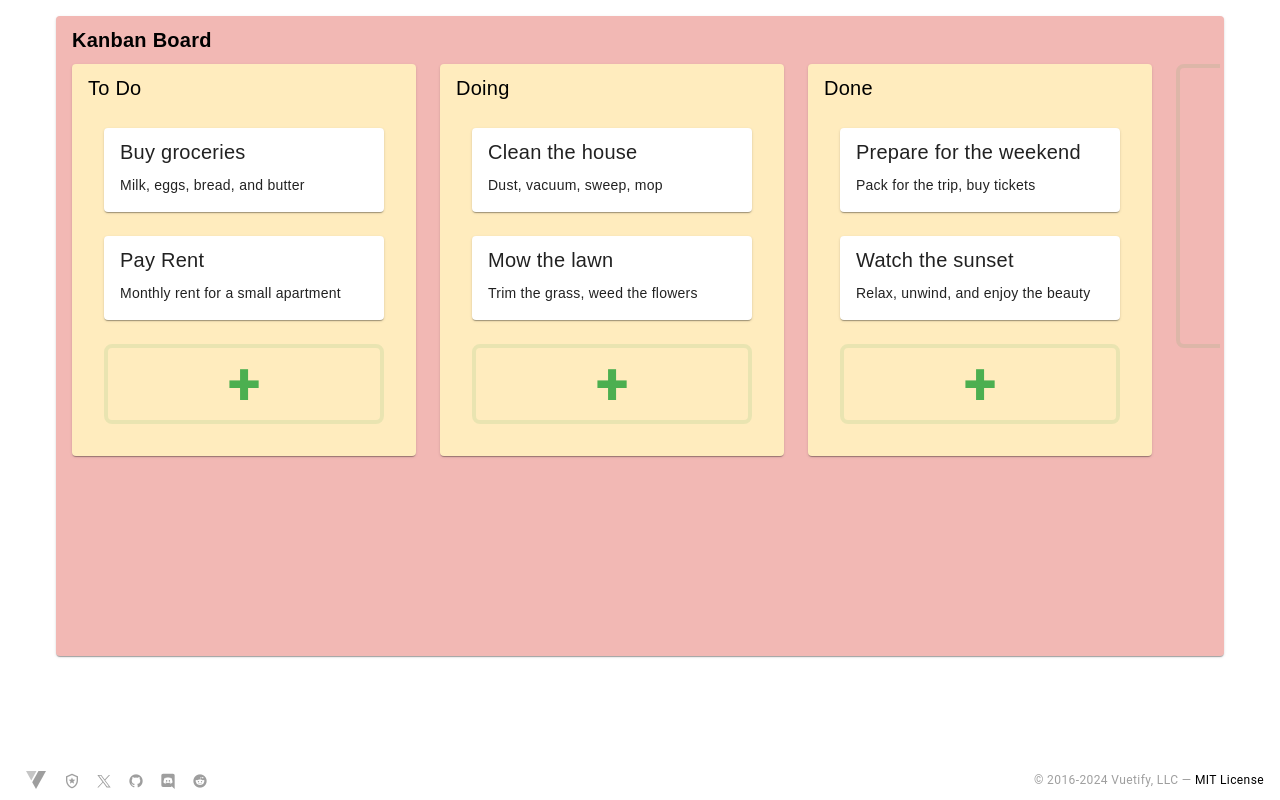
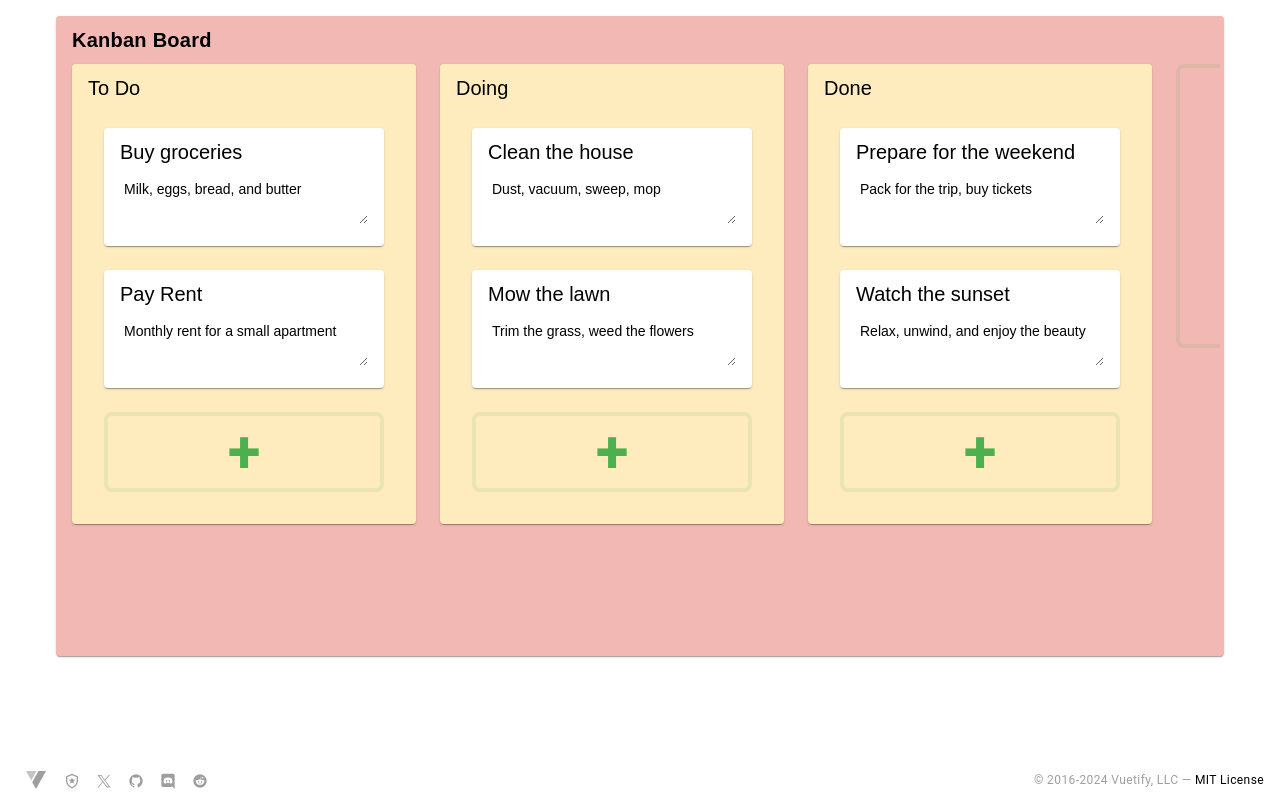
Before and after one commit to AndyClausen/kanban-vue, a Vue app: page / in a window 1280 px wide. Built offline with nearby package versions, Linux system fonts and the light colour scheme; a web font is replaced by a local one.

Commit message:
feat: implement editing cards and columns

```diff
--- a/src/auto-imports.d.ts
+++ b/src/auto-imports.d.ts
@@ -121,8 +121,6 @@ declare module 'vue' {
     readonly useAttrs: UnwrapRef<typeof import('vue')['useAttrs']>
     readonly useCssModule: UnwrapRef<typeof import('vue')['useCssModule']>
     readonly useCssVars: UnwrapRef<typeof import('vue')['useCssVars']>
-    readonly useRoute: UnwrapRef<typeof import('vue-router/auto')['useRoute']>
-    readonly useRouter: UnwrapRef<typeof import('vue-router/auto')['useRouter']>
     readonly useSlots: UnwrapRef<typeof import('vue')['useSlots']>
     readonly watch: UnwrapRef<typeof import('vue')['watch']>
     readonly watchEffect: UnwrapRef<typeof import('vue')['watchEffect']>
--- a/src/components/KanBan/KanBanCard.vue
+++ b/src/components/KanBan/KanBanCard.vue
@@ -1,19 +1,34 @@
 <template>
   <v-card max-width="344">
-    <v-card-title :class="{ 'font-italic': !card.title }">{{
-      card.title || "Untitled"
-    }}</v-card-title>
+    <v-card-title :class="{ 'font-italic': !card.title }">
+      <input v-model="title" placeholder="Untitled" />
+    </v-card-title>
     <v-card-text
       :class="{
         'font-italic': !card.description,
       }"
-      >{{ card.description || "No description" }}</v-card-text
     >
+      <textarea
+        class="w-100 pa-1"
+        v-model="description"
+        placeholder="No description"
+      />
+    </v-card-text>
   </v-card>
 </template>
 
 <script setup lang="ts">
-import type { Card } from "@/stores/app";
+import { useAppStore, type Card } from "@/stores/app";
 
-const { card } = defineProps<{ card: Card }>();
+const { columnId, card } = defineProps<{ columnId: number; card: Card }>();
+const store = useAppStore();
+const title = ref(card.title);
+const description = ref(card.description);
+
+watch(title, () => {
+  store.editCard(columnId, card.id, { title: title.value });
+});
+watch(description, () => {
+  store.editCard(columnId, card.id, { description: description.value });
+});
 </script>
--- a/src/components/KanBan/KanBanColumn.vue
+++ b/src/components/KanBan/KanBanColumn.vue
@@ -1,15 +1,15 @@
 <template>
   <v-card :color="color" width="344">
-    <v-card-title :class="{ 'font-italic': !column.title }">{{
-      column.title || "Untitled"
-    }}</v-card-title>
+    <v-card-title :class="{ 'font-italic': !title }">
+      <input v-model="title" placeholder="Untitled" />
+    </v-card-title>
     <v-card-text>
       <v-container>
         <draggable :list="column.cards" itemKey="id" group="cards">
           <template #item="{ element: card }">
             <v-row>
               <v-col cols="12">
-                <KanBanCard :card="card" />
+                <KanBanCard :column-id="column.id" :card="card" />
               </v-col>
             </v-row>
           </template>
@@ -39,6 +39,10 @@ import { useAppStore, type Column } from "@/stores/app";
 
 const { column } = defineProps<{ column: Column }>();
 const store = useAppStore();
+const title = ref(column.title);
+const color = "#FFECBE";
 
-const color = "#FFECBE";
+watch(title, () => {
+  store.editColumnTitle(column.id, title.value);
+});
 </script>
```
Also changed, not shown: vitest.config.js (+12 -1 lines), 2 other files (tests, documents, lock files or other folders).
